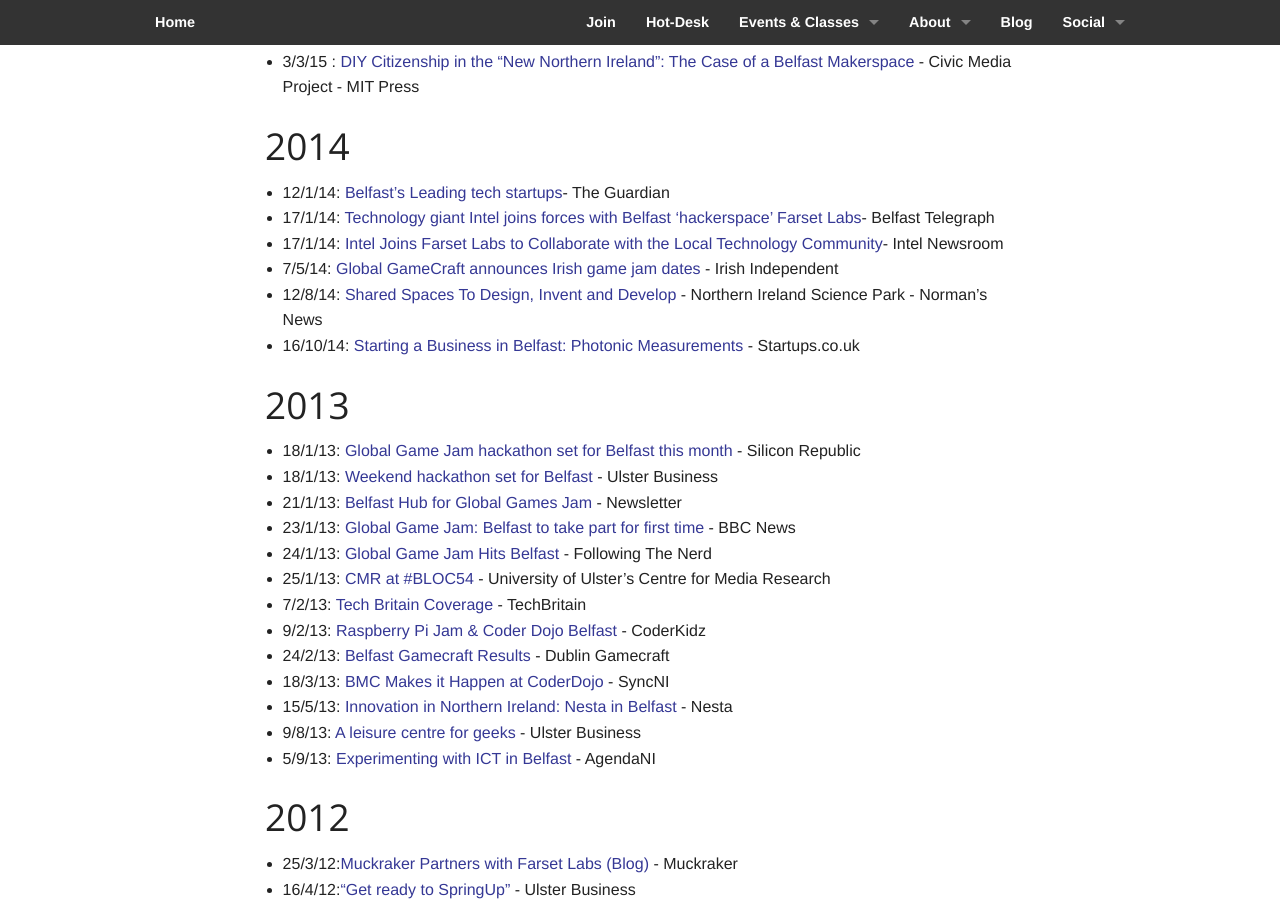
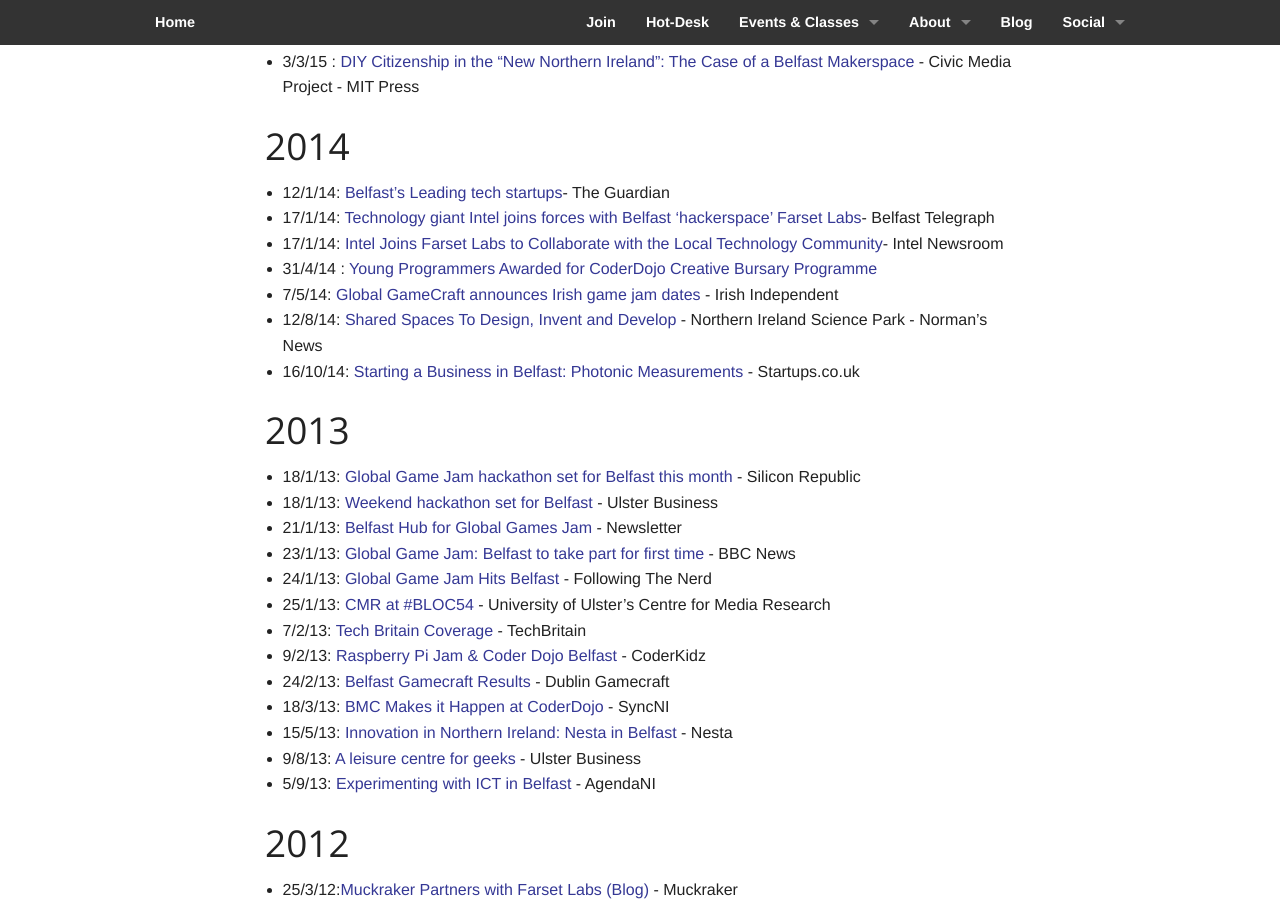
Before and after one commit to FarsetLabs/farsetlabs.github.io, a Jekyll site: the page built from about/press.md, in a window 1280 px wide and 900 px high, scrolled down 362 px. Built offline with Jekyll 4.4.1, drawn with Linux system fonts in a browser that asks for light colours.

Commit message:
news story

```diff
--- a/about/press.md
+++ b/about/press.md
@@ -19,6 +19,7 @@
   * 12/1/14: [Belfast's Leading tech startups](http://www.theguardian.com/uk-news/2014/jan/12/belfast-leading-tech-startups)- The Guardian
   * 17/1/14: [Technology giant Intel joins forces with Belfast 'hackerspace' Farset Labs](http://www.belfasttelegraph.co.uk/life/technology-gadgets/technology-giant-intel-joins-forces-with-belfast-hackerspace-farset-labs-29926303.html)- Belfast Telegraph
   * 17/1/14: [Intel Joins Farset Labs to Collaborate with the Local Technology Community](http://newsroom.intel.com/community/en_ie/blog/2014/01/17/intel-joins-farset-labs-to-collaborate-with-the-local-technology-community)- Intel Newsroom
+  * 31/4/14 : [Young Programmers Awarded for CoderDojo Creative Bursary Programme](http://nervecentre.org/news/young-programmers-awarded-coderdojo-creative-bursary-programme)
   * 7/5/14: [Global GameCraft announces Irish game jam dates](http://www.independent.ie/entertainment/games/indo-indie/global-gamecraft-announces-irish-game-jam-dates-30253357.html) - Irish Independent
   * 12/8/14: [Shared Spaces To Design, Invent and Develop](http://www.nisp.co.uk/shared-spaces-to-design-invent-and-develop/) - Northern Ireland Science Park - Norman's News
   * 16/10/14: [Starting a Business in Belfast: Photonic Measurements](http://startups.co.uk/starting-a-business-in-belfast-photonic-measurements/) - Startups.co.uk
```
